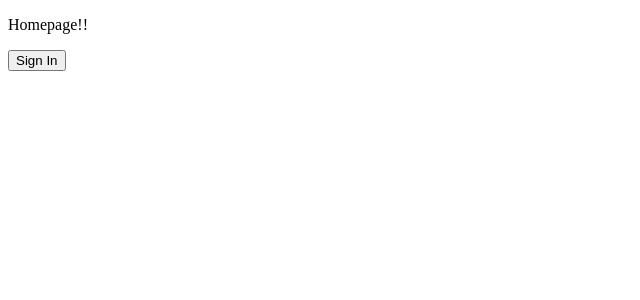
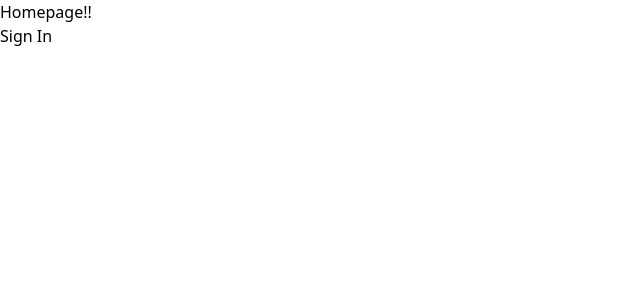
Before and after one commit to verycoolusername789/project-test, a Next.js app: page / in a window 1280 px wide. Shown: the top 300 px of the page, without its empty margins (0-640 px from the left). Built offline with nearby package versions, Linux system fonts and the light colour scheme.

Commit message:
installed tailwind (but better??) and tried adding css starter stuff

```diff
--- a/app/layout.tsx
+++ b/app/layout.tsx
@@ -1,3 +1,5 @@
+import '@/app/ui/global.css'; //figure css stuff out??
+
 export const metadata = {
   title: 'Next.js',
   description: 'Generated by Next.js',
--- /dev/null
+++ b/app/ui/global.css
@@ -0,0 +1,3 @@
+@import "tailwindcss/base";
+@import "tailwindcss/components";
+@import "tailwindcss/utilities";
--- a/package.json
+++ b/package.json
@@ -12,6 +12,8 @@
     "devDependencies": {
         "@types/node": "20.10.8",
         "@types/react": "18.2.47",
+        "autoprefixer": "^10.4.16",
+        "postcss": "^8.4.33",
         "tailwindcss": "^3.4.1",
         "typescript": "^5.3.3"
     }
--- /dev/null
+++ b/postcss.config.js
@@ -0,0 +1,6 @@
+module.exports = {
+  plugins: {
+    tailwindcss: {},
+    autoprefixer: {},
+  },
+}
```
Also changed, not shown: 1 other file (tests, documents, lock files or other folders).
